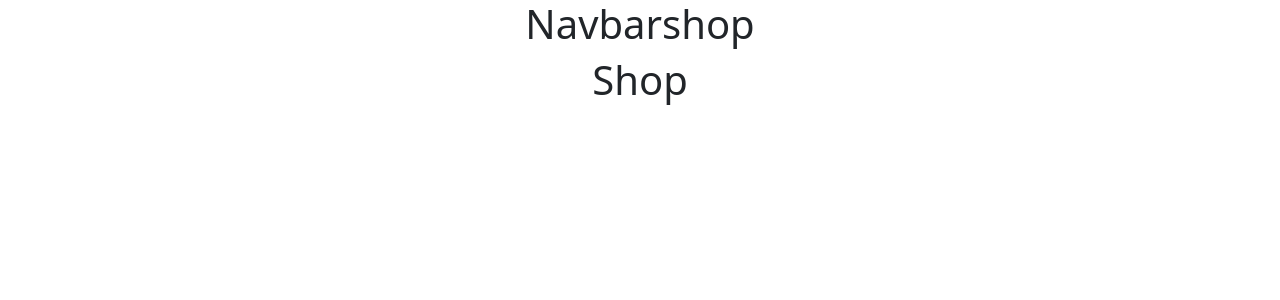
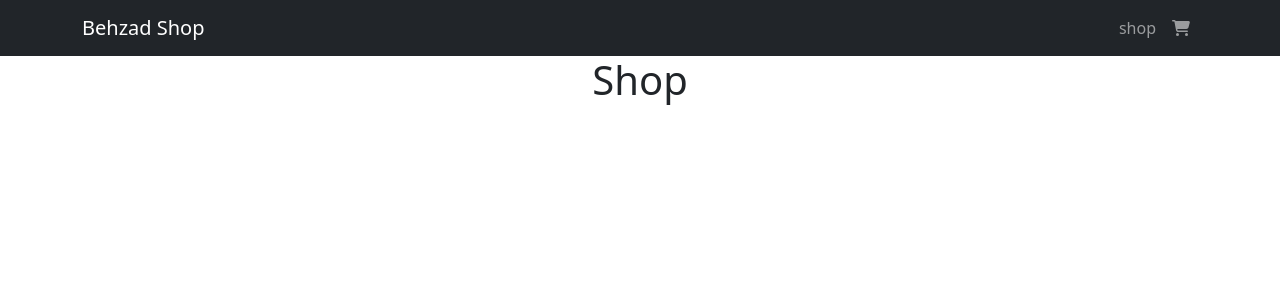
Before and after one commit to Behzadk2/shop, a React (Create React App) app: page / in a window 1280 px wide. Shown: the top 300 px of the page. Built offline with nearby package versions, Linux system fonts and the light colour scheme.

Commit message:
Add navbar completely

```diff
--- a/src/Components/navbarshop.js
+++ b/src/Components/navbarshop.js
@@ -1,7 +1,20 @@
+import {Link} from 'react-router-dom'
+import {FontAwesomeIcon} from '@fortawesome/react-fontawesome'
+import {faShoppingCart} from '@fortawesome/free-solid-svg-icons'
 const Navbarshop = () => {
   return (
-    <div>
-      <h1>Navbarshop</h1>
+    <div className="navbar navbar-dark bg-dark navbar-expand-lg">
+       <div className="container">
+        <a className="navbar-brand">Behzad Shop</a>
+        <ul className="navbar-nav">
+          <li className="nav-item"><Link to='/' className='nav-link'>shop</Link></li>
+          <li className="nav-item">
+            <Link to='/card' className='nav-link'>
+              <FontAwesomeIcon icon={faShoppingCart}></FontAwesomeIcon>
+            </Link>
+          </li>
+        </ul>
+       </div>
     </div>
   );
 };
```
